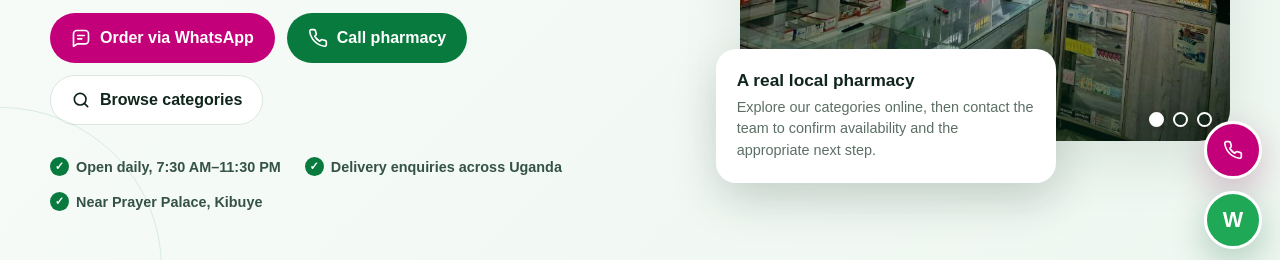
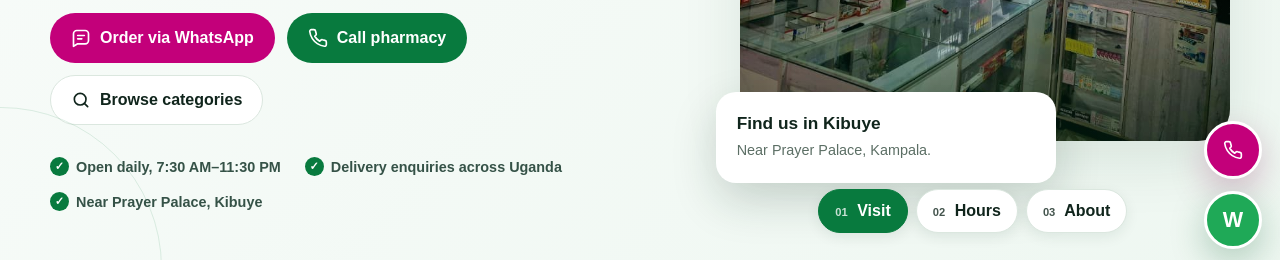
Before and after one commit to Bafakyiivan/Bweza-Pharmacy, a Next.js app: page / in a window 1280 px wide. Shown: the part 533-793 px from the top of the page. Built offline with nearby package versions, Linux system fonts and the light colour scheme; no server answers.

Commit message:
Add informational homepage slide controls
* Show informational Visit, Hours, and About slides

* Style accessible informational slide selectors

```diff
--- a/app/globals.css
+++ b/app/globals.css
@@ -266,9 +266,11 @@ img { max-width: 100%; }
 .hero-photo-slide { position: absolute; inset: 0; opacity: 0; visibility: hidden; transition: opacity .7s ease, visibility .7s; }
 .hero-photo-slide.is-active { opacity: 1; visibility: visible; }
 .hero-photo-slide img { object-fit: cover; }
-.hero-photo-controls { position: absolute; right: 18px; bottom: 56px; z-index: 3; display: flex; gap: 9px; }
-.hero-photo-controls button { width: 15px; height: 15px; padding: 0; border: 2px solid white; border-radius: 50%; background: rgba(16, 37, 28, .55); cursor: pointer; box-shadow: 0 2px 8px rgba(0, 0, 0, .2); }
-.hero-photo-controls button.is-active { background: white; }
+.hero-photo-controls { position: absolute; left: 0; right: 0; bottom: -50px; z-index: 3; display: flex; flex-wrap: wrap; justify-content: center; gap: 8px; }
+.hero-photo-controls button { min-height: 44px; padding: 8px 16px; border: 1px solid var(--line); border-radius: 999px; background: white; color: var(--ink); font-weight: 800; cursor: pointer; box-shadow: 0 4px 14px rgba(8, 54, 32, .08); transition: background .2s ease, color .2s ease, transform .2s ease; }
+.hero-photo-controls button:hover { transform: translateY(-2px); }
+.hero-photo-controls button.is-active { background: var(--green); color: white; border-color: var(--green); }
+.hero-photo-controls button span { font-size: .7rem; opacity: .78; margin-right: 5px; }
 .hero-photo-controls button:focus-visible { outline: 3px solid var(--sun); outline-offset: 3px; }
 
 @media (prefers-reduced-motion: no-preference) {
@@ -279,5 +281,6 @@ img { max-width: 100%; }
 }
 
 @media (max-width: 680px) {
-  .hero-photo-controls { right: 14px; bottom: 50px; }
+  .hero-photo-controls { bottom: -45px; gap: 6px; }
+  .hero-photo-controls button { padding: 8px 12px; font-size: .84rem; }
 }
--- a/components/hero-photo-slider.tsx
+++ b/components/hero-photo-slider.tsx
@@ -4,9 +4,9 @@ import Image from "next/image";
 import { useEffect, useState } from "react";
 
 const photos = [
-  { src: "/images/pharmacy-interior-wide.jpg", alt: "Inside Bweza Pharmacy in Kibuye, Kampala" },
-  { src: "/images/pharmacy-shelves.jpg", alt: "Shelves inside Bweza Pharmacy" },
-  { src: "/images/pharmacy-counter.jpg", alt: "Bweza Pharmacy counter" },
+  { src: "/images/pharmacy-interior-wide.jpg", alt: "Inside Bweza Pharmacy in Kibuye, Kampala", label: "Visit", title: "Find us in Kibuye", detail: "Near Prayer Palace, Kampala." },
+  { src: "/images/pharmacy-shelves.jpg", alt: "Shelves inside Bweza Pharmacy", label: "Hours", title: "Open daily", detail: "7:30 AM–11:30 PM." },
+  { src: "/images/pharmacy-counter.jpg", alt: "Bweza Pharmacy counter", label: "About", title: "A local pharmacy", detail: "Operated by Bweza Medicare Ltd." },
 ];
 
 export function HeroPhotoSlider() {
@@ -24,7 +24,7 @@ export function HeroPhotoSlider() {
   return (
     <div
       className="hero-visual hero-photo-slider"
-      aria-label="Photos of Bweza Pharmacy"
+      aria-label="Bweza Pharmacy information slides"
       onMouseEnter={() => setPaused(true)}
       onMouseLeave={() => setPaused(false)}
       onFocusCapture={() => setPaused(true)}
@@ -39,10 +39,10 @@ export function HeroPhotoSlider() {
           </div>
         ))}
       </div>
-      <div className="hero-card"><strong>A real local pharmacy</strong><p>Explore our categories online, then contact the team to confirm availability and the appropriate next step.</p></div>
-      <div className="hero-photo-controls" aria-label="Choose a pharmacy photo">
+      <div className="hero-card"><strong>{photos[active].title}</strong><p>{photos[active].detail}</p></div>
+      <div className="hero-photo-controls" aria-label="Choose an information slide">
         {photos.map((photo, index) => (
-          <button key={photo.src} type="button" className={index === active ? "is-active" : ""} aria-label={`Show photo ${index + 1} of ${photos.length}`} aria-pressed={index === active} onClick={() => setActive(index)} />
+          <button key={photo.src} type="button" className={index === active ? "is-active" : ""} aria-label={`Show ${photo.label} slide`} aria-pressed={index === active} onClick={() => setActive(index)}><span>{String(index + 1).padStart(2, "0")}</span> {photo.label}</button>
         ))}
       </div>
     </div>
```
